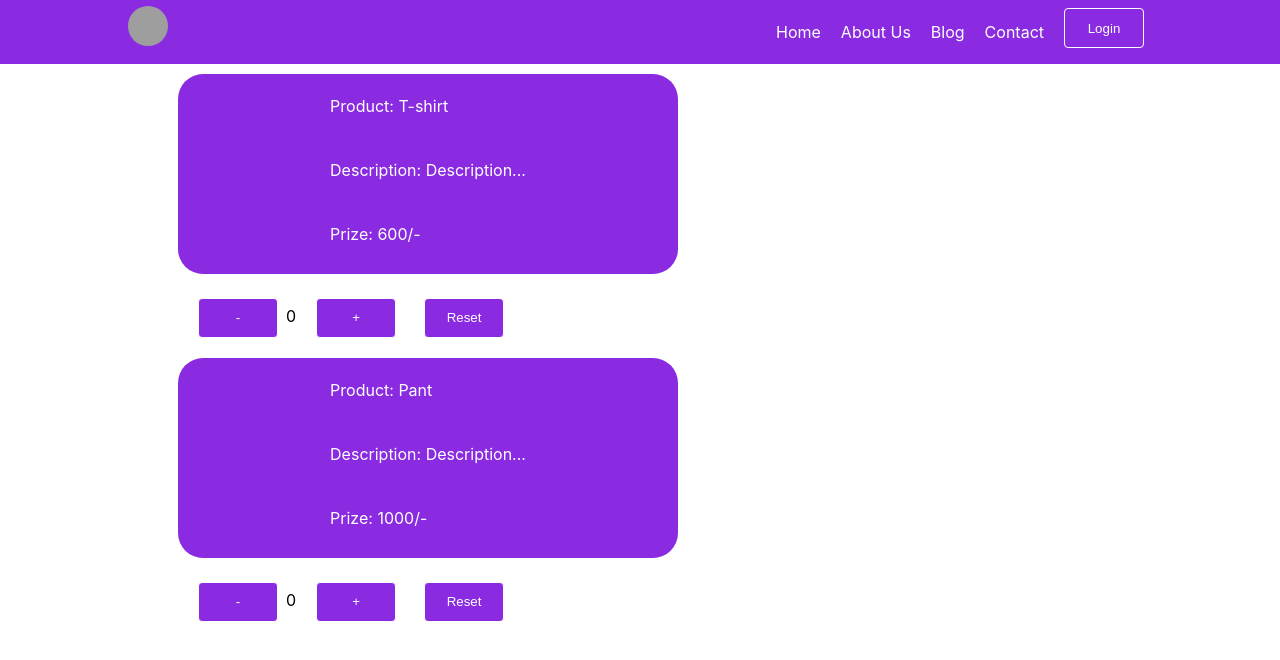
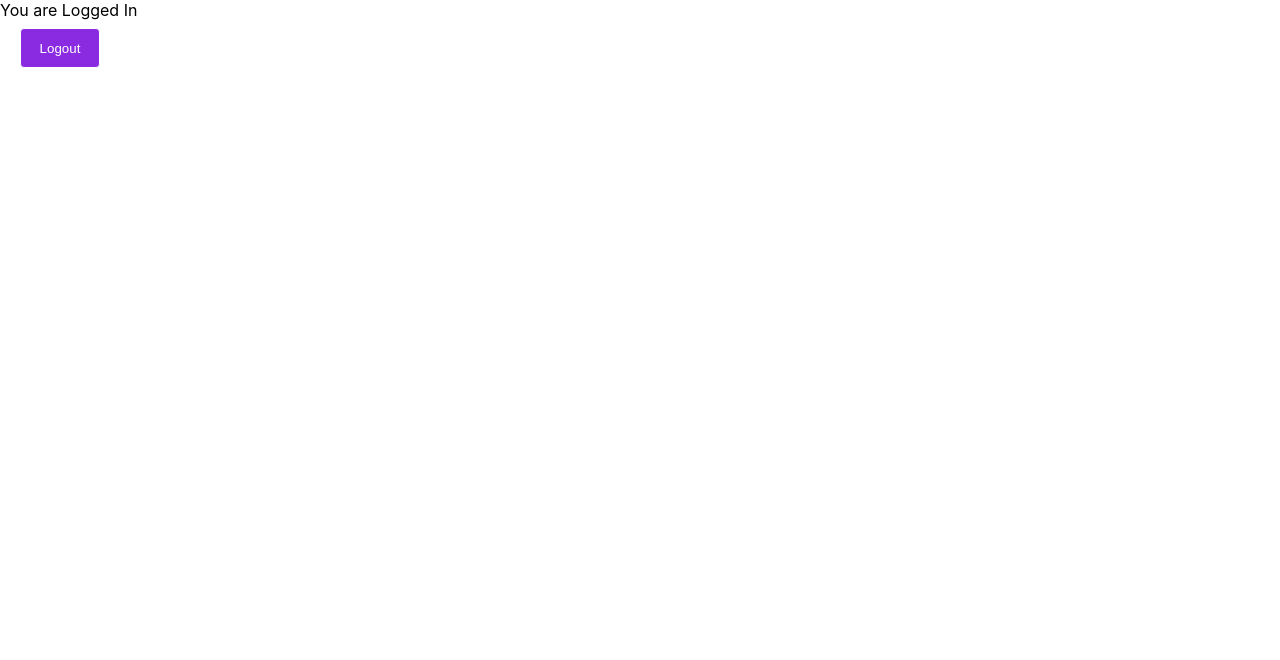
Before and after one commit to YuneshShrestha/React-Js, a React (Create React App) app: page / in a window 1280 px wide. Shown: the top 660 px of the page. Built offline with nearby package versions, Linux system fonts and the light colour scheme; grey boxes are pictures that could not be loaded.

Commit message:
login logout Button

```diff
--- a/src/App.js
+++ b/src/App.js
@@ -1,37 +1,39 @@
 import './App.css';
-import React from 'react';
+import React,{useState} from 'react';
 import Navbar from './Navbar';
+
 // import Person from './Person';
 import Card  from './Card';
+import Message from './Message';
+import LoginButton from './LoginButton';
 // import GrandTotal from './GrandTotal';
 // jsx
 function App() {
-  // const person =
-  // {
-  //   name:'abc',
-  //   age:19,
-  // }
+   let [loggedIn,setloggedIn]=useState(true);
+   const auth= ()=>{
+      return setloggedIn(!loggedIn);
+   };
+   return (
+      <div>
+      <Message auth_state={loggedIn}/>
+      <LoginButton clickHandler={auth} auth_state={loggedIn}/>
+      </div>
+   );
 
-  // let [name, setName] = useState("");
-  // count for displaying ... setstate for updating
-  // function inputHandler(e)
-  // {
-  //   setName(e.target.value);
-  //   console.log(name);
-  // }
 
-  return (
-   <div>
-    <Navbar />
-    {/* <Person person={person}/> */}
-    <div className='container'>
-       <div>
-          <Card product="T-shirt" description="Description..." price="600"/>
-          <Card product="Pant" description="Description..." price="1000"/>
-       </div>
-    </div>
-   </div>
-  );
+
+//   return (
+//    <div>
+//     <Navbar />
+//     {/* <Person person={person}/> */}
+//     <div className='container'>
+//        <div>
+//           <Card product="T-shirt" description="Description..." price="600"/>
+//           <Card product="Pant" description="Description..." price="1000"/>
+//        </div>
+//     </div>
+//    </div>
+//   );
 }
 
 export default App;
--- /dev/null
+++ b/src/LoginButton.js
@@ -0,0 +1,8 @@
+import React from "react";
+const LoginButton=({auth_state,clickHandler})=>{
+
+    return (
+        <button onClick={clickHandler}>{auth_state?"Logout":"Login"}</button>
+    );
+};
+export default LoginButton;
--- /dev/null
+++ b/src/Message.js
@@ -0,0 +1,7 @@
+import React from "react";
+const Message = ({auth_state})=>{
+    return (
+        <div>You are {auth_state?'Logged In':'Logged Out'}</div>
+    );
+}
+export default Message;
```
